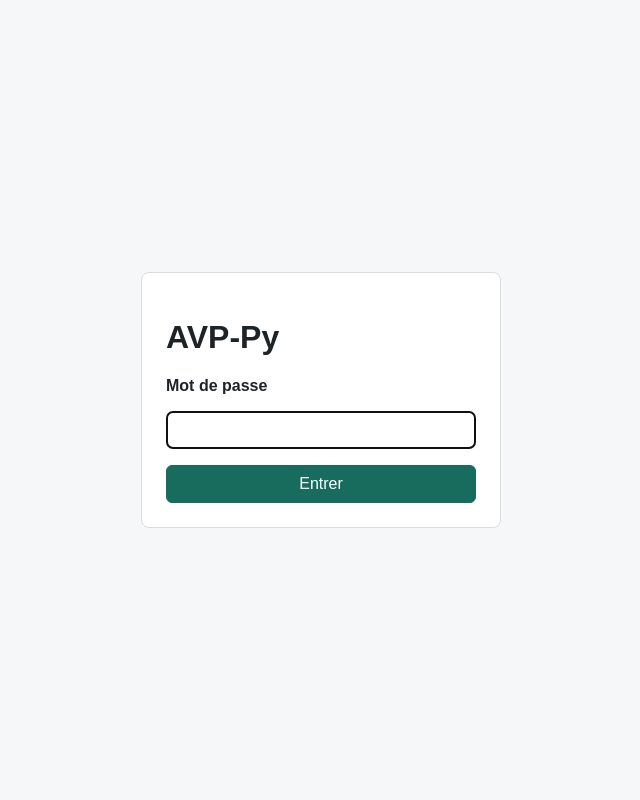
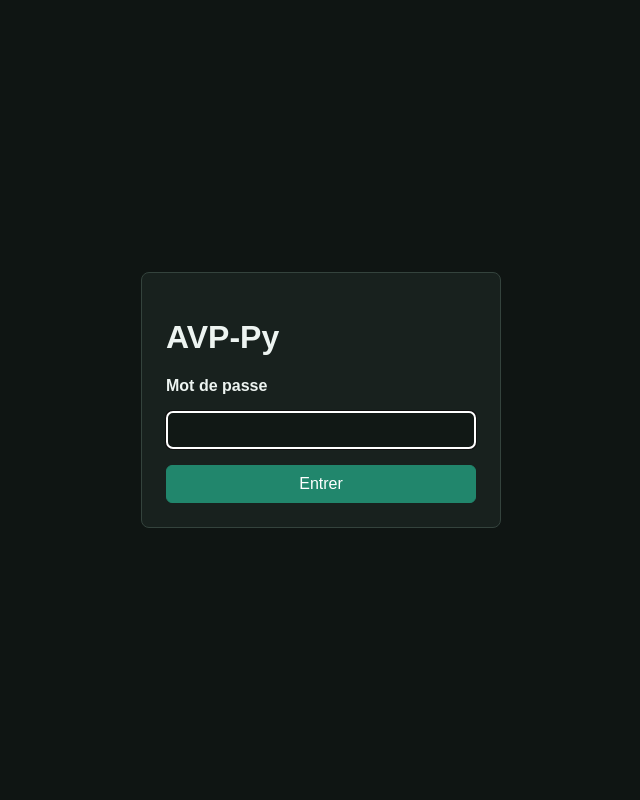
Before and after one commit to Kaquaoify/AVP-Py, a FastAPI app: page /login in a window 1280 px wide. Shown: the whole page, without its empty margins (319-959 px from the left). Run offline with FastAPI, Linux system fonts and the light colour scheme; parts of the project's set-up code (start-up, migrations or seed data) failed here and were passed over; some libraries are stand-ins or nearby versions.

Commit message:
ui update

```diff
--- a/avppy/static/app.css
+++ b/avppy/static/app.css
@@ -1,13 +1,17 @@
 :root {
-  color-scheme: light;
-  --bg: #f6f7f8;
-  --text: #1e2328;
-  --muted: #69717a;
-  --line: #d8dde3;
-  --panel: #ffffff;
-  --accent: #176c5d;
-  --accent-2: #a34c28;
-  --danger: #a92323;
+  color-scheme: dark;
+  --bg: #0f1513;
+  --text: #edf4f1;
+  --muted: #9baba5;
+  --line: #34433d;
+  --panel: #18211e;
+  --panel-soft: #202b27;
+  --panel-deep: #111815;
+  --accent: #21866c;
+  --accent-light: #59c7a8;
+  --accent-2: #a95732;
+  --danger: #a94146;
+  --danger-light: #ff8585;
 }
 
 * {
@@ -423,6 +427,8 @@ select {
   padding: 8px 10px;
   border: 1px solid var(--line);
   border-radius: 6px;
+  background: var(--panel-deep);
+  color: var(--text);
   font: inherit;
 }
 
```
Also changed, not shown: other parts of avppy/static/app.css (+14 -14 lines).
